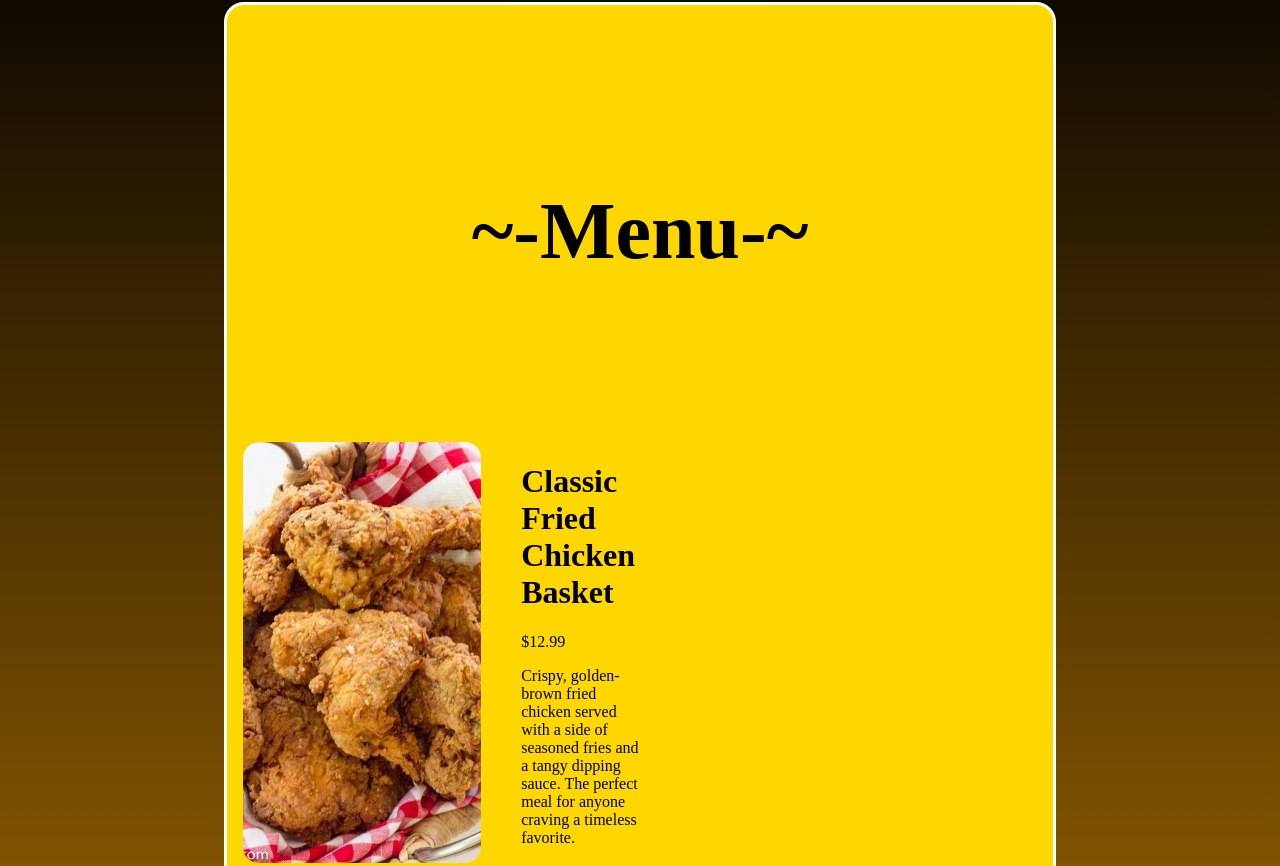
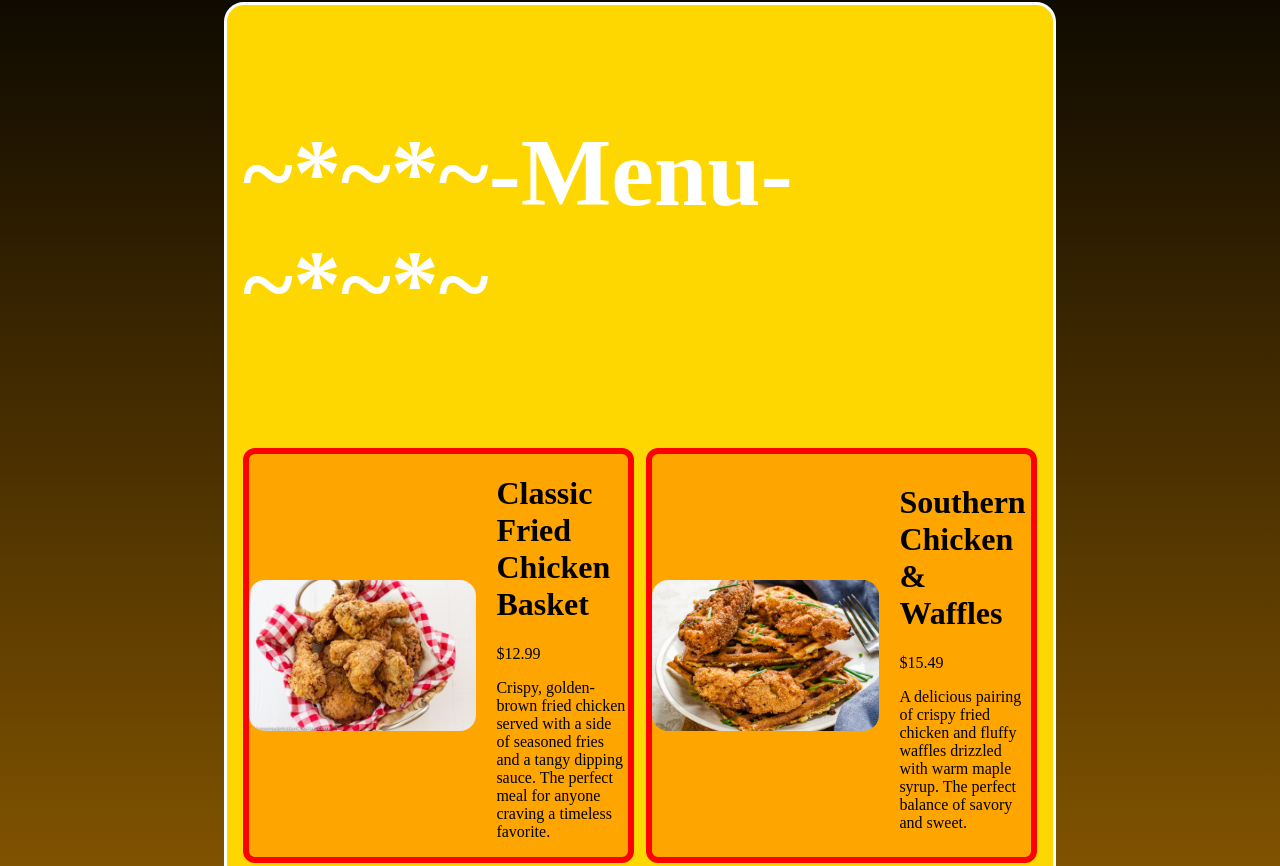
Before and after one commit to cowdone/Restaurant-Page, a website built with webpack: page src/template.html in a window 1280 px wide. Shown: the part 118-984 px from the top of the page. Built offline with nearby package versions, Linux system fonts and the light colour scheme.

Commit message:
Finished the menu, starting on tab functionality.

```diff
--- a/src/menu.js
+++ b/src/menu.js
@@ -1,10 +1,15 @@
 import img_1 from "./assets/Fried_Chicken_Basket-1.jpg"
+import img_2 from "./assets/chicken-and-waffles-12.jpg"
+import img_3 from "./assets/spicy-fried-chicken-strips-3056880-hero-01-e5bad43e0d3441749f17c1b98b5486c2.jpg"
+import img_4 from "./assets/Fried-Chicken-Biscuit-1.jpg"
+import img_5 from "./assets/DK6A1031-680x1020.jpg"
+import img_6 from "./assets/BBQ_Chicken_Drumsticks.jpg"
 
 export default function menuTab() {
     const container = document.querySelector(".menu-content")
     const menuHeading = document.createElement("h1")
     menuHeading.classList.add("menu-heading")
-    menuHeading.textContent = "~-Menu-~"
+    menuHeading.textContent = "~*~*~-Menu-~*~*~"
     container.appendChild(menuHeading)
     for(let i = 1; i <= 6; i++ ){
         const gridItem = document.createElement("div")
@@ -27,18 +32,51 @@ export default function menuTab() {
 
         const dishDescription = document.createElement("p")
         dishDescription.classList.add(`description`)
-        if(i === 1) {
+        function appendElements() {
             container.appendChild(gridItem)
             gridItem.appendChild(flexContainer)
             flexContainer.appendChild(img)
             flexContainer.appendChild(flexContainer2)
+            flexContainer2.appendChild(nameOfDish)
+            flexContainer2.appendChild(priceOfDish)
+            flexContainer2.appendChild(dishDescription)
+        }
+        if(i === 1) {
             nameOfDish.textContent = "Classic Fried Chicken Basket"
-            flexContainer2.appendChild(nameOfDish)
             priceOfDish.textContent = "$12.99"
-            flexContainer2.appendChild(priceOfDish)
             dishDescription.textContent = "Crispy, golden-brown fried chicken served with a side of seasoned fries and a tangy dipping sauce. The perfect meal for anyone craving a timeless favorite."
-            flexContainer2.appendChild(dishDescription)
             img.setAttribute("src", img_1)
+            appendElements();
+        } else if(i === 2) {
+            nameOfDish.textContent = "Southern Chicken & Waffles"
+            priceOfDish.textContent = "$15.49"
+            dishDescription.textContent = "A delicious pairing of crispy fried chicken and fluffy waffles drizzled with warm maple syrup. The perfect balance of savory and sweet."
+            img.setAttribute("src",img_2)
+            appendElements();
+        } else if(i === 3) {
+            nameOfDish.textContent = "Spicy Chicken Tenders"
+            priceOfDish.textContent = "$11.99"
+            dishDescription.textContent = "Tender, juicy chicken strips with a bold spicy breading. Served with a side of creamy ranch dressing to cool things down a bit."
+            img.setAttribute("src",img_3)
+            appendElements();
+        } else if(i === 4) {
+            nameOfDish.textContent = "Chicken and Biscuit Sandwich"
+            priceOfDish.textContent = "$6.50"
+            dishDescription.textContent = "A tender fried chicken breast nestled between two flaky buttermilk biscuits, topped with honey butter and a dash of hot sauce for a spicy kick."
+            img.setAttribute("src",img_4)
+            appendElements();
+        } else if(i === 5) {
+            nameOfDish.textContent = "Fried Chicken Po' Boy"
+            priceOfDish.textContent = "$9.99"
+            dishDescription.textContent = "A classic New Orleans-style sandwich with crispy fried chicken, shredded lettuce, pickles, and spicy mayo, all served on a toasted hoagie roll."
+            img.setAttribute("src",img_5)
+            appendElements();
+        } else if(i === 6) {
+            nameOfDish.textContent = "BBQ Chicken Drumsticks"
+            priceOfDish.textContent = "$9.99"
+            dishDescription.textContent = "Smoky, char-grilled chicken drumsticks glazed with a tangy BBQ sauce. Served with a side of creamy coleslaw and sweet potato fries for a true Southern experience."
+            img.setAttribute("src",img_6)
+            appendElements();
         }
     }
 
--- a/src/styles.css
+++ b/src/styles.css
@@ -52,6 +52,7 @@ button {
     grid-template-rows: repeat(4,1fr);
     max-width: 65%;
     min-width: 300px;
+    gap:12px;
     background-color: gold;
     border: white 3px solid;
     border-radius: 20px;
@@ -98,9 +99,16 @@ footer {
     grid-column: 1/3;
     justify-self: center;
     align-self: center;
-    font-size: 5rem;
+    font-size: 6rem;
+    color:white;
 }
 .flex-container {
     display: flex;
-    gap:40px;
+    height: 100%;
+    width:100%;
+    gap:20px;
+    align-items: center;
+    background-color: orange;
+    border:red solid 6px;
+    border-radius:12px;
 }
```
Also changed, not shown: src/assets/BBQ_Chicken_Drumsticks.jpg (added), src/assets/DK6A1031-680x1020.jpg (added), src/assets/Fried-Chicken-Biscuit-1.jpg (added), src/assets/chicken-and-waffles-12.jpg (added), src/assets/spicy-fried-chicken-strips-3056880-hero-01-e5bad43e0d3441749f17c1b98b5486c2.jpg (added).
